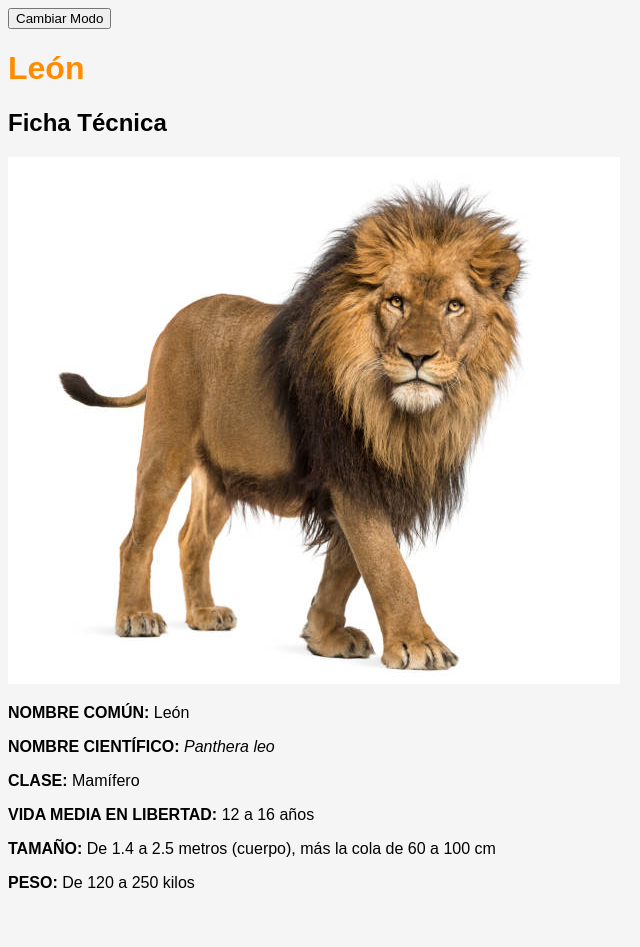
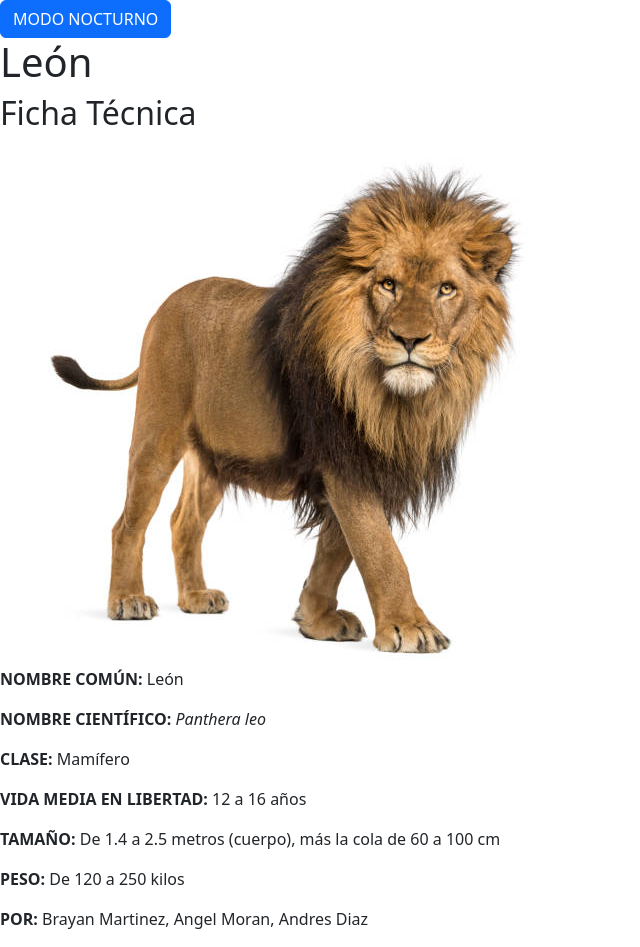
Before and after one commit to martinezcorrupccion23/tallermaster.io, a plain HTML site: page index.html in a window 1280 px wide. Shown: the whole page, without its empty margins (0-640 px from the left). Before the commit the page ends 908 px from the top, so only its background shows below. Drawn offline with nearby package versions, Linux system fonts and the light colour scheme.

Commit message:
Ultimo12

```diff
--- a/index.html
+++ b/index.html
@@ -5,9 +5,11 @@
     <meta name="viewport" content="width=device-width, initial-scale=1.0">
     <title>León - Información</title>
     <link rel="stylesheet" href="styles.css">
+    <link href="https://cdn.jsdelivr.net/npm/bootstrap@5.3.3/dist/css/bootstrap.min.css" rel="stylesheet" integrity="sha384-QWTKZyjpPEjISv5WaRU9OFeRpok6YctnYmDr5pNlyT2bRjXh0JMhjY6hW+ALEwIH" crossorigin="anonymous">
+<script src="https://cdn.jsdelivr.net/npm/bootstrap@5.3.3/dist/js/bootstrap.bundle.min.js" integrity="sha384-YvpcrYf0tY3lHB60NNkmXc5s9fDVZLESaAA55NDzOxhy9GkcIdslK1eN7N6jIeHz" crossorigin="anonymous"></script>
 </head>
 <body>
-    <button id="toggleMode">Cambiar Modo</button>
+    <button type="button" id="toggleMode" class="btn btn-primary">MODO NOCTURNO</button>
     <script src="script.js"></script>
 
     <header>
@@ -23,7 +25,11 @@
             <p><strong>VIDA MEDIA EN LIBERTAD:</strong> 12 a 16 años</p>
             <p><strong>TAMAÑO:</strong> De 1.4 a 2.5 metros (cuerpo), más la cola de 60 a 100 cm</p>
             <p><strong>PESO:</strong> De 120 a 250 kilos</p>
+
         </section>
+
+        <p><strong>POR:</strong> Brayan Martinez, Angel Moran, Andres Diaz</p>
+
     </main>
 </body>
 </html>
```
